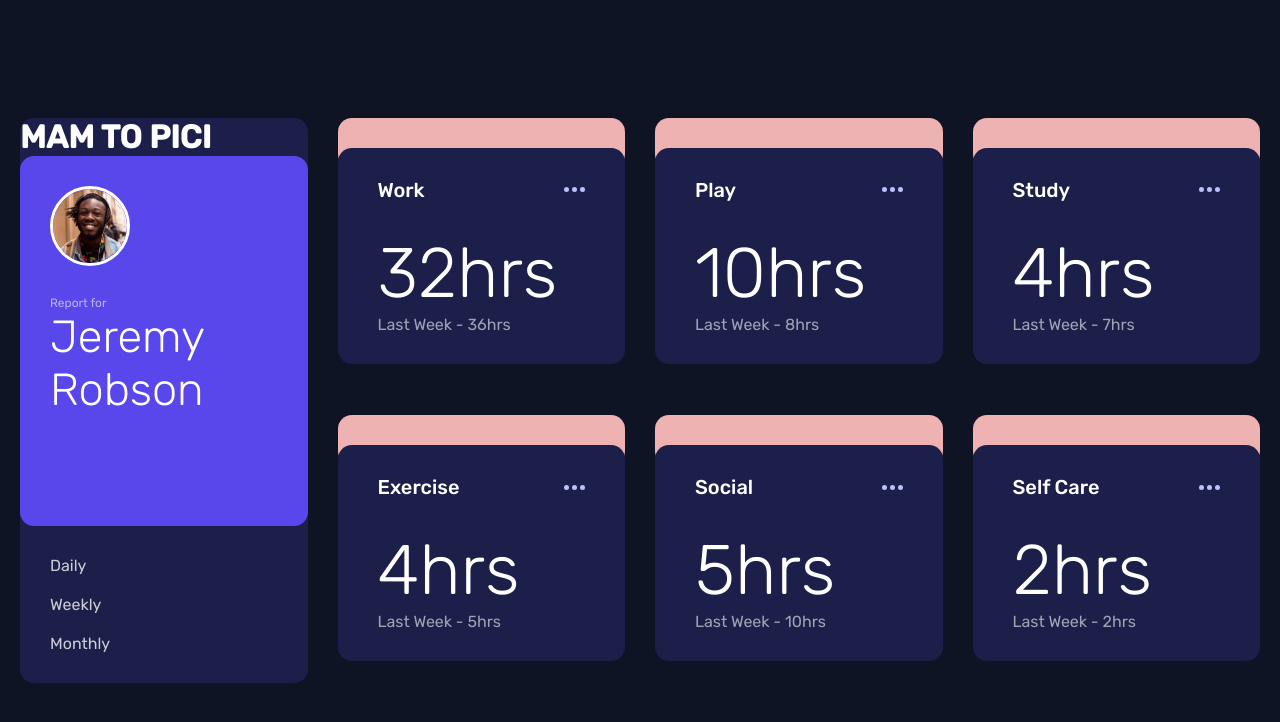
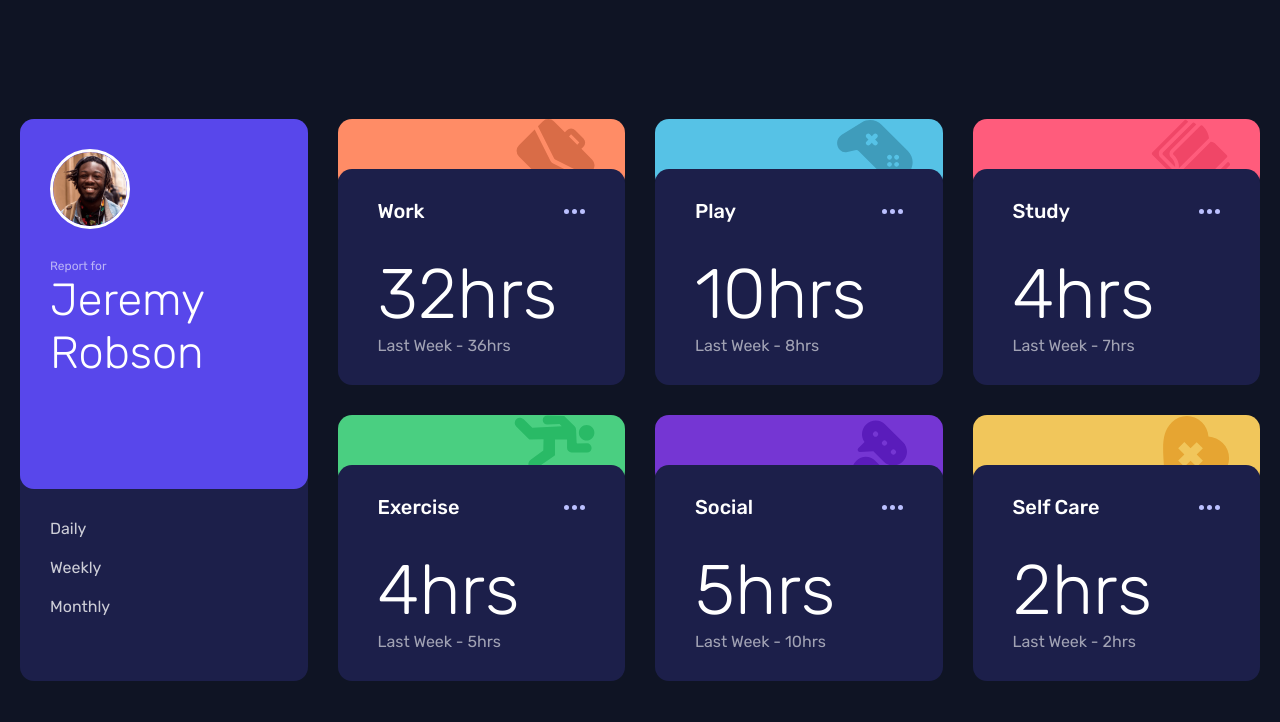
Before and after one commit to tomas938/Time-tracking-dashborad, a plain HTML site: page index.html in a window 1280 px wide. Drawn offline with Linux system fonts and the light colour scheme.

Commit message:
add card active-states

```diff
--- a/index.html
+++ b/index.html
@@ -16,7 +16,6 @@
 	<body>
 		<main class="container">
 			<div class="person">
-				<h1>MAM TO PICI</h1>
 				<div class="top">
 					<img src="./images/image-jeremy.png" alt="geremy image" />
 					<div class="description">
--- a/scss/_partials/_person.scss
+++ b/scss/_partials/_person.scss
@@ -29,7 +29,7 @@ main {
 	.top {
 		@include flex-column;
 		gap: 3rem;
-		background-color: $blue;
+		background-color: $person-bg;
 		@media only screen and (max-width: 860px) {
 			@include flex-row;
 			justify-content: center;
--- a/scss/_partials/_stats.scss
+++ b/scss/_partials/_stats.scss
@@ -1,18 +1,24 @@
 @import "../mixins/mixins";
 .statistics {
+	transition: filter 0.2s ease-in-out;
+	&:hover {
+		transition: filter 0.2s ease-in-out;
+		filter: brightness(1.25);
+	}
 	&__item .top {
 		width: 100%;
-		height: 5rem;
+		height: 7rem;
 		background-color: rgb(238, 178, 178);
 		border-radius: 1.4rem;
 	}
 	&__item .bottom {
-		margin-top: -2rem;
 		@include flex-column;
 		gap: 3rem;
+		margin-top: -2rem;
 		padding: 3rem 4rem;
 		border-radius: 1.4rem;
 		background-color: $dark-blue;
+		cursor: pointer;
 	}
 	h3 {
 		font-size: 2rem;
@@ -35,3 +41,52 @@
 		}
 	}
 }
+.statistics__item {
+	.top {
+		background-repeat: no-repeat;
+		background-position: top right 3rem;
+	}
+}
+.statistics__item-0 {
+	.top {
+		background-color: $light-red;
+		background-image: url(../../images/icon-work.svg);
+	}
+}
+.statistics__item-1 {
+	.top {
+		background-color: $blue;
+		background-image: url(../../images/icon-play.svg);
+	}
+}
+.statistics__item-2 {
+	.top {
+		background-color: $pink;
+		background-image: url(../../images/icon-study.svg);
+	}
+}
+.statistics__item-3 {
+	.top {
+		background-color: $lime-green;
+		background-image: url(../../images/icon-exercise.svg);
+	}
+}
+.statistics__item-4 {
+	.top {
+		background-color: $violet;
+		background-image: url(../../images/icon-social.svg);
+	}
+}
+.statistics__item-5 {
+	.top {
+		background-color: $soft-orange;
+		background-image: url(../../images/icon-self-care.svg);
+	}
+}
+svg path {
+	transition: fill 0.2s ease-in-out;
+	&:hover {
+		transition: fill 0.2s ease-in-out;
+		fill: white;
+	}
+}
--- a/scss/_partials/_variables.scss
+++ b/scss/_partials/_variables.scss
@@ -1,6 +1,6 @@
 // COLORS //
 
-$blue: hsl(246, 80%, 60%);
+$person-bg: hsl(246, 80%, 60%);
 $light-red: hsl(15, 100%, 70%);
 $lime-green: hsl(145, 58%, 55%);
 $violet: hsl(264, 64%, 52%);
@@ -9,9 +9,8 @@ $very-dark-blue: hsl(226, 43%, 10%);
 $dark-blue: hsl(235, 46%, 20%);
 $desaturated-blue: hsl(235, 45%, 61%);
 $pale-blue: hsl(236, 100%, 87%);
-
-// FONTS //
-
+$blue: #56c2e6;
+$pink: #ff5c7c; // FONTS //
 @import url("https://fonts.googleapis.com/css2?family=Rubik:wght@300;400;500&display=swap");
 
 $font-primary: "Rubik", sans-serif;
```
Also changed, not shown: scss/main.css, 1 other file.
